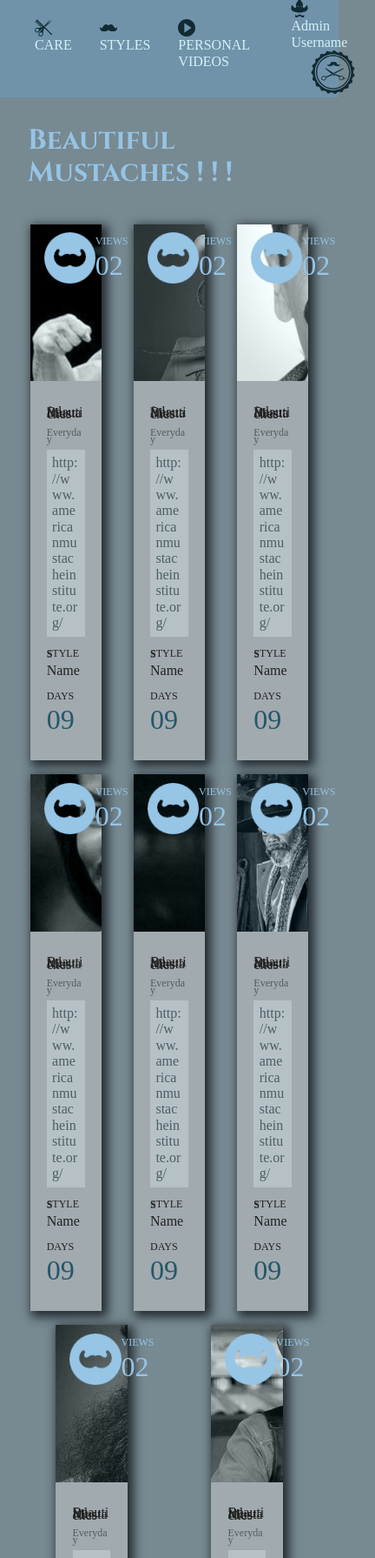
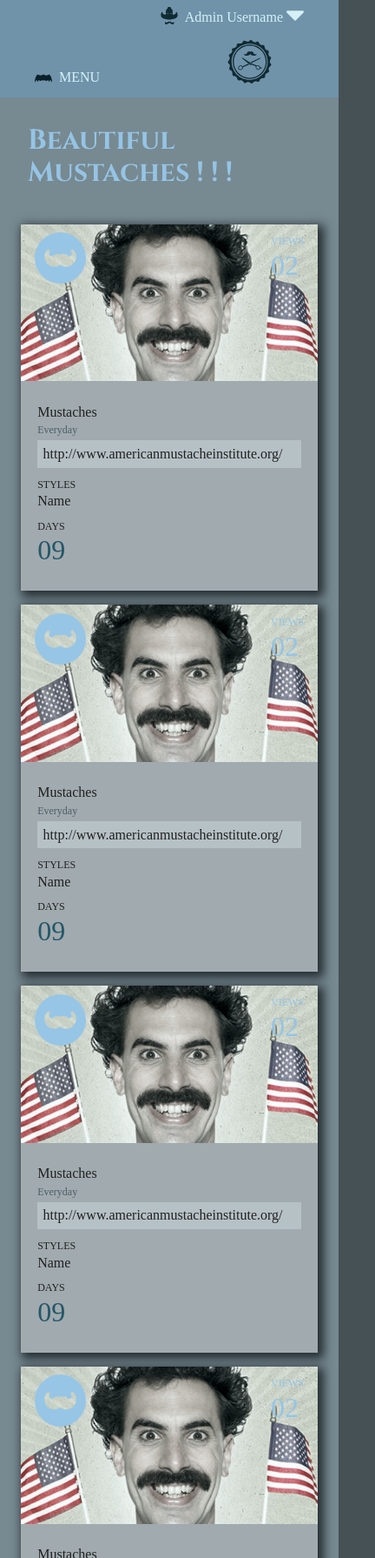
Before and after one commit to chrisboylen/cb-comp-challenge-2, a plain HTML site: page index.html in a window 390 px wide. Shown: the top 1791 px of the page at 87% size, 432 px wide, since content can reach past the window. Drawn offline with nearby package versions, Linux system fonts and the light colour scheme; a web font is replaced by a local one.

Commit message:
Add responsiveness

```diff
--- a/index.html
+++ b/index.html
@@ -12,19 +12,30 @@
 <header>
   <nav>
     <section class="main-nav-container">
-      <a href="#" class="main-nav-link">
+      <a href="#" class="main-nav-link menu">
+        <img class="main-nav-icon menu-collapse" src="images/menu.png" alt="Mustache main menu icon">MENU
+          <ul class="onclick-menu-content">
+            <li class="main-nav-link">CARE</li>
+            <hr>
+            <li class="main-nav-link">STYLES</li>
+            <hr>
+            <li class="main-nav-link">PERSONAL VIDEOS</li>
+          </ul>
+      </a>
+      <a href="https://media.giphy.com/media/3ohs4gvL7ojcsiRidq/giphy.gif" class="lrg-nav main-nav-link" alt="USA Mustache GIF">
         <img class="main-nav-icon" src="images/care.svg" alt="Scissors and comb icon">CARE
       </a>
-      <a href="#" class="main-nav-link">
+      <a href="https://media.giphy.com/media/kelXGktVNAZwY/giphy.gif" class="lrg-nav main-nav-link">
         <img class="main-nav-icon" src="images/styles.svg" alt="Mustache logo">STYLES
       </a>
-      <a href="#" class="main-nav-link">
+      <a href="https://media.giphy.com/media/xUPGcFMbfr45UjvTMc/giphy.gif" class="lrg-nav main-nav-link">
         <img class="main-nav-icon" src="images/video.svg" alt="Video logo">PERSONAL VIDEOS
       </a>
     </section>
     <section class="login-nav-container">
-      <a href="#" class="main-nav-link">
+      <a href="https://media.giphy.com/media/umquT0OyQ2AZW/giphy.gif" class="main-nav-link">
         <img class="main-nav-icon" src="images/admin.svg" alt="Mustached user with hat icon">Admin Username
+        <img class="main-nav-icon" src="images/down.png" alt="Drop down arrow icon">
       </a>
       <img src="images/scissors.svg" class="main-logo" alt="Scissors Main logo">
     </section>
@@ -42,7 +53,7 @@
         </div>
       </div>
       <div class="info-container" aria-role="directory">
-        <h3 class="info-color short">Beautiful Mustaches</h3>
+        <h3 class="info-color short">Mustaches</h3>
         <h4 class="info-color faded">Everyday</h4>
         <div class="link-bkg">
           <a href="http://www.americanmustacheinstitute.org/" class="info-bkg-color">http://www.americanmustacheinstitute.org/</a>
@@ -62,7 +73,7 @@
         </div>
       </div>
       <div class="info-container" aria-role="directory">
-        <h3 class="info-color short">Beautiful Mustaches</h3>
+        <h3 class="info-color short">Mustaches</h3>
         <h4 class="info-color faded">Everyday</h4>
         <div class="link-bkg">
           <a href="http://www.americanmustacheinstitute.org/" class="info-bkg-color">http://www.americanmustacheinstitute.org/</a>
@@ -82,7 +93,7 @@
         </div>
       </div>
       <div class="info-container" aria-role="directory">
-        <h3 class="info-color short">Beautiful Mustaches</h3>
+        <h3 class="info-color short">Mustaches</h3>
         <h4 class="info-color faded">Everyday</h4>
         <div class="link-bkg">
           <a href="http://www.americanmustacheinstitute.org/" class="info-bkg-color">http://www.americanmustacheinstitute.org/</a>
@@ -102,7 +113,7 @@
         </div>
       </div>
       <div class="info-container" aria-role="directory">
-        <h3 class="info-color short">Beautiful Mustaches</h3>
+        <h3 class="info-color short">Mustaches</h3>
         <h4 class="info-color faded">Everyday</h4>
         <div class="link-bkg">
           <a href="http://www.americanmustacheinstitute.org/" class="info-bkg-color">http://www.americanmustacheinstitute.org/</a>
@@ -122,7 +133,7 @@
         </div>
       </div>
       <div class="info-container" aria-role="directory">
-        <h3 class="info-color short">Beautiful Mustaches</h3>
+        <h3 class="info-color short">Mustaches</h3>
         <h4 class="info-color faded">Everyday</h4>
         <div class="link-bkg">
           <a href="http://www.americanmustacheinstitute.org/" class="info-bkg-color">http://www.americanmustacheinstitute.org/</a>
@@ -142,7 +153,7 @@
         </div>
       </div>
       <div class="info-container" aria-role="directory">
-        <h3 class="info-color short">Beautiful Mustaches</h3>
+        <h3 class="info-color short">Mustaches</h3>
         <h4 class="info-color faded">Everyday</h4>
         <div class="link-bkg">
           <a href="http://www.americanmustacheinstitute.org/" class="info-bkg-color">http://www.americanmustacheinstitute.org/</a>
@@ -162,7 +173,7 @@
         </div>
       </div>
       <div class="info-container" aria-role="directory">
-        <h3 class="info-color short">Beautiful Mustaches</h3>
+        <h3 class="info-color short">Mustaches</h3>
         <h4 class="info-color faded">Everyday</h4>
         <div class="link-bkg">
           <a href="http://www.americanmustacheinstitute.org/" class="info-bkg-color">http://www.americanmustacheinstitute.org/</a>
@@ -182,7 +193,7 @@
         </div>
       </div>
       <div class="info-container" aria-role="directory">
-        <h3 class="info-color short">Beautiful Mustaches</h3>
+        <h3 class="info-color short">Mustaches</h3>
         <h4 class="info-color faded">Everyday</h4>
         <div class="link-bkg">
           <a href="http://www.americanmustacheinstitute.org/" class="info-bkg-color">http://www.americanmustacheinstitute.org/</a>
@@ -195,5 +206,7 @@
     </article>
   </section>
 </main>
+<script src="https://ajax.googleapis.com/ajax/libs/jquery/3.3.1/jquery.min.js"></script>
+<script src="scripts.js"></script>
 </body>
 </html>
--- a/scripts.js
+++ b/scripts.js
@@ -0,0 +1,5 @@
+$('.onclick-menu-content').hide();
+$('.main-nav-container').on('click', '.menu', function(e) {
+  e.preventDefault();
+  $('.onclick-menu-content').slideToggle('slow');
+});
--- a/styles.css
+++ b/styles.css
@@ -10,9 +10,15 @@
 
 body {
   max-width: 1600px;
-  background-color: #778991;
-  margin-top: auto;
+  background-color: #465156;
+  margin: auto;
 }
+
+/*header {
+  position: fixed;
+  width: 100%;
+  margin: 0 6rem 0 0;
+}*/
 
 nav {
   height: 7rem;
@@ -39,14 +45,22 @@ nav {
 }
 
 .main-nav-link{
-  margin: 0 2rem 0 0;
+  padding: 0 2rem 0 0;
   color: #d4f1f7;
+}
+
+.menu {
+  display: none;
 }
 
 .main-nav-link:hover {
   cursor: pointer;
   transform: scale(1.1);
-  color: #e8fbff;
+  color: #f7fdff;
+}
+
+.lrg-nav {
+  display: block;
 }
 
 .login-nav-container {
@@ -175,17 +189,12 @@ h3 {
   padding: .4rem;
 }
 
-.link-bkg:hover .info-bkg-color {
-  background-color: #7B878F;
-  --color: #95c4e5;
+.link-bkg:hover  {
+  background-color: #828e96;
 }
 
-.info-bkg-color {
-  color: #4c5e66;
-}
-
-.info-bkg-color:hover {
-
+.link-bkg:hover a {
+  color: #95c4e5;
 }
 
 .short {
@@ -206,8 +215,65 @@ h3 {
   color: #255868;
 }
 
-@media screen and (max-width: 800px) {
-  body {
-    max-width: 1600px;
-    background-color: #778991;
+@media screen and (max-width: 831px) {
+  .card-container {
+    width: 30%;
   }
+}
+@media screen and (max-width: 700px) {
+  .menu {
+    position: fixed;
+    display: flex;
+  }
+
+  .onclick-menu-content {
+    background-color: rgb(70, 81, 86);
+    margin: 10% 0 0 2%;
+  }
+
+  ul {
+    list-style-type: none;
+  }
+
+  li {
+    margin: 1rem;
+  }
+
+  hr {
+    color: #95c4e5;
+    margin: 0 2rem 0 0;
+  }
+
+  .lrg-nav {
+    display: none;
+  }
+
+  .one,
+  .two,
+  .three,
+  .four,
+  .five,
+  .six,
+  .seven,
+  .eight {
+    background-image: url(images/beard-5.jpg);
+  }
+}
+
+  @media screen and (max-width: 512px) {
+   .card-container {
+    width: 100%;
+  }
+
+  .one,
+  .two,
+  .three,
+  .four,
+  .five,
+  .six,
+  .seven,
+  .eight {
+    background-image: url(images/borat.jpg);
+    background-position: top;
+  }
+}
```
Also changed, not shown: images/beard-5.jpg (added), images/borat.jpg (added), images/down.png (added), images/menu.png (added).
